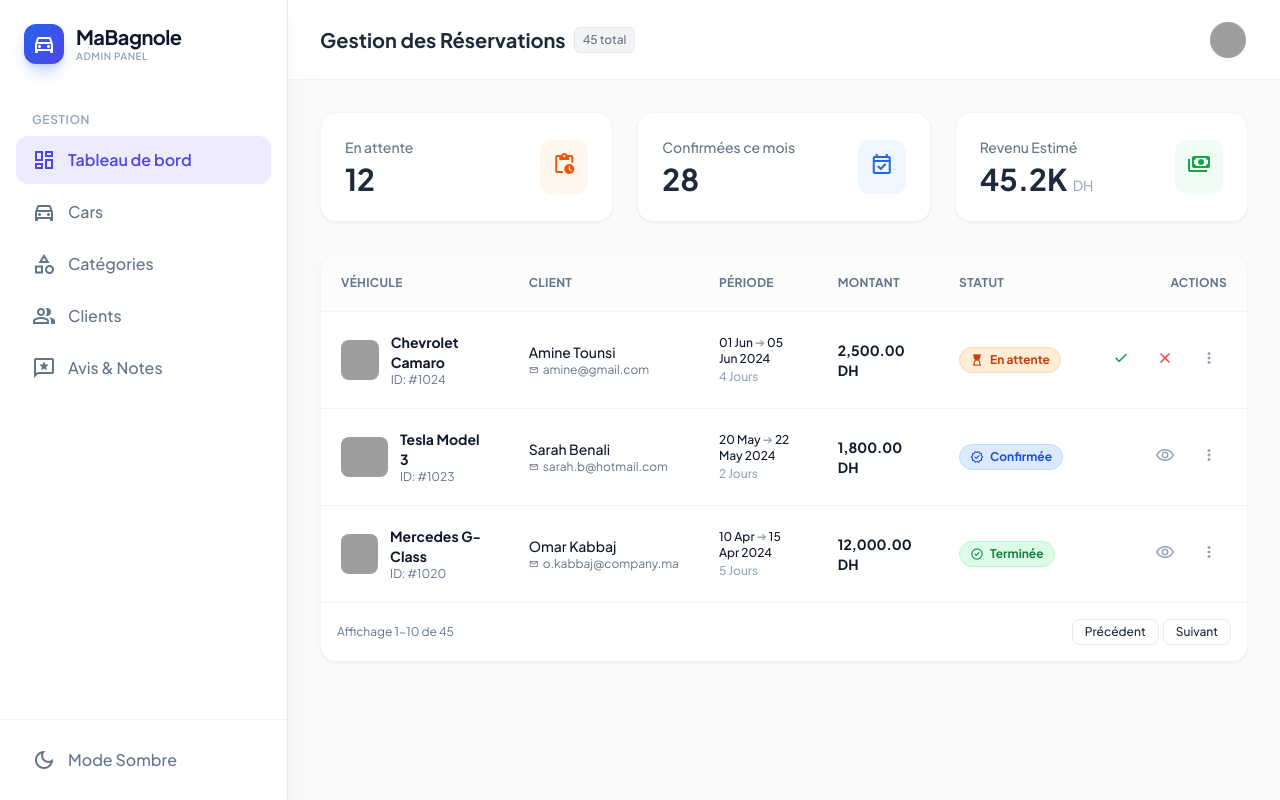
After one commit to AbdellahLemtiri/MaBagnole-V-03.0-01-26, a PHP site: page /MaBagnoleV1/views/admin/index.php in a window 1280 px wide. The commit adds this page. Run offline with PHP 8.4, Linux system fonts and the light colour scheme; some libraries are stand-ins or nearby versions; grey boxes are pictures that could not be loaded.

```diff
--- a/views/admin/car.php
+++ b/views/admin/car.php
@@ -77,7 +77,7 @@
         <span class="material-symbols-outlined">category</span>
         Catégories
       </a>
-      <a href="index.php?Action=usersAdmin"  class="flex items-center gap-3 px-4 py-3 rounded-xl text-slate-500 hover:bg-gray-50 dark:hover:bg-gray-700/50 hover:text-primary transition-all font-medium">
+      <a href="index.php?action=usersAdmin"  class="flex items-center gap-3 px-4 py-3 rounded-xl text-slate-500 hover:bg-gray-50 dark:hover:bg-gray-700/50 hover:text-primary transition-all font-medium">
         <span class="material-symbols-outlined">group</span>
         Clients
       </a>
--- /dev/null
+++ b/views/admin/index.php
@@ -0,0 +1,343 @@
+<?php
+
+// $reservations = Reservation::getAllReservations();
+$reservations = [
+  (object)[
+    'id' => 1024,
+    'client_nom' => 'Amine Tounsi',
+    'client_email' => 'amine@gmail.com',
+    'voiture_image' => 'https://images.unsplash.com/photo-1552519507-da3b142c6e3d?auto=format&fit=crop&w=300&q=80',
+    'voiture_nom' => 'Chevrolet Camaro',
+    'date_debut' => '2024-06-01',
+    'date_fin' => '2024-06-05',
+    'total' => 2500.00,
+    'status' => 'en attente'
+  ],
+  (object)[
+    'id' => 1023,
+    'client_nom' => 'Sarah Benali',
+    'client_email' => 'sarah.b@hotmail.com',
+    'voiture_image' => 'https://images.unsplash.com/photo-1617788138017-80ad40651399?auto=format&fit=crop&w=300&q=80',
+    'voiture_nom' => 'Tesla Model 3',
+    'date_debut' => '2024-05-20',
+    'date_fin' => '2024-05-22',
+    'total' => 1800.00,
+    'status' => 'confirmee'
+  ],
+  (object)[
+    'id' => 1020,
+    'client_nom' => 'Omar Kabbaj',
+    'client_email' => 'o.kabbaj@company.ma',
+    'voiture_image' => 'https://images.unsplash.com/photo-1605559424843-9e4c2287f38d?auto=format&fit=crop&w=300&q=80',
+    'voiture_nom' => 'Mercedes G-Class',
+    'date_debut' => '2024-04-10',
+    'date_fin' => '2024-04-15',
+    'total' => 12000.00,
+    'status' => 'terminee'
+  ]
+];
+?>
+
+<!DOCTYPE html>
+<html class="light" lang="fr">
+
+<head>
+  <meta charset="utf-8" />
+  <meta content="width=device-width, initial-scale=1.0" name="viewport" />
+  <title>Réservations - Admin MaBagnole</title>
+
+  <link rel="preconnect" href="https://fonts.googleapis.com" />
+  <link rel="preconnect" href="https://fonts.gstatic.com" crossorigin />
+  <link href="https://fonts.googleapis.com/css2?family=Plus+Jakarta+Sans:wght@300;400;500;600;700&display=swap" rel="stylesheet" />
+  <link href="https://fonts.googleapis.com/css2?family=Material+Symbols+Outlined:wght,FILL@100..700,0..1" rel="stylesheet" />
+
+  <script src="https://cdn.tailwindcss.com?plugins=forms"></script>
+  <script>
+    tailwind.config = {
+      darkMode: "class",
+      theme: {
+        extend: {
+          fontFamily: {
+            sans: ['"Plus Jakarta Sans"', "sans-serif"]
+          },
+          colors: {
+            primary: {
+              DEFAULT: "#4F46E5",
+              hover: "#4338CA",
+              light: "#EEF2FF"
+            }, // Indigo Theme
+            secondary: "#64748B",
+            success: "#10B981",
+            warning: "#F59E0B",
+            danger: "#EF4444",
+            dark: "#0F172A",
+            surface: "#1E293B",
+          },
+        },
+      },
+    };
+  </script>
+  <style>
+    .glass-effect {
+      background: rgba(255, 255, 255, 0.9);
+      backdrop-filter: blur(12px);
+      border-bottom: 1px solid rgba(0, 0, 0, 0.05);
+    }
+
+    .dark .glass-effect {
+      background: rgba(15, 23, 42, 0.9);
+      border-bottom: 1px solid rgba(255, 255, 255, 0.05);
+    }
+  </style>
+</head>
+
+<body class="bg-gray-50 dark:bg-dark text-slate-800 dark:text-gray-200 antialiased h-screen flex overflow-hidden transition-colors duration-300">
+
+
+  <aside class="w-72 bg-white dark:bg-surface border-r border-gray-200 dark:border-gray-800 hidden md:flex flex-col z-20 shadow-xl shadow-gray-200/50 dark:shadow-none">
+    <div class="p-6 flex items-center gap-3">
+      <div class="w-10 h-10 rounded-xl bg-gradient-to-br from-blue-600 to-indigo-600 flex items-center justify-center text-white shadow-lg shadow-blue-500/30">
+        <span class="material-symbols-outlined text-[24px]">directions_car</span>
+      </div>
+      <div>
+        <h1 class="text-xl font-bold tracking-tight text-slate-900 dark:text-white leading-tight">MaBagnole</h1>
+        <p class="text-[10px] font-semibold text-slate-400 uppercase tracking-wider">Admin Panel</p>
+      </div>
+    </div>
+
+    <nav class="flex-1 px-4 py-4 space-y-1 overflow-y-auto">
+      <p class="px-4 text-xs font-semibold text-slate-400 uppercase tracking-wider mb-2 mt-2">Gestion</p>
+
+      <a href="#" class="flex items-center gap-3 px-4 py-3 rounded-xl bg-primary/10 text-primary font-semibold transition-all">
+        <span class="material-symbols-outlined filled">dashboard</span>
+        Tableau de bord
+      </a>
+      <a href="#" class="flex items-center gap-3 px-4 py-3 rounded-xl text-slate-500 hover:bg-gray-50 dark:hover:bg-gray-700/50 hover:text-primary transition-all font-medium">
+        <span class="material-symbols-outlined filled">directions_car</span>
+      Cars
+      </a>
+      <a href="index.php?action=categories" class="flex items-center gap-3 px-4 py-3 rounded-xl text-slate-500 hover:bg-gray-50 dark:hover:bg-gray-700/50 hover:text-primary transition-all font-medium">
+        <span class="material-symbols-outlined">category</span>
+        Catégories
+      </a>
+      </a>
+
+      <a href="index.php?action=usersAdmin" class="flex items-center gap-3 px-4 py-3 rounded-xl text-slate-500 hover:bg-gray-50 dark:hover:bg-gray-700/50 hover:text-primary transition-all font-medium">
+        <span class="material-symbols-outlined">group</span>
+        Clients
+
+        <a href="#" class="flex items-center gap-3 px-4 py-3 rounded-xl text-slate-500 hover:bg-gray-50 dark:hover:bg-gray-700/50 hover:text-primary transition-all font-medium">
+          <span class="material-symbols-outlined">reviews</span>
+          Avis & Notes
+        </a>
+    </nav>
+
+    <div class="p-4 border-t border-gray-100 dark:border-gray-700">
+      <button onclick="toggleTheme()" class="flex items-center gap-3 w-full px-4 py-3 rounded-xl text-slate-500 hover:bg-gray-50 dark:hover:bg-gray-700/50 transition-all font-medium">
+        <span class="material-symbols-outlined dark:hidden">dark_mode</span>
+        <span class="material-symbols-outlined hidden dark:block text-yellow-400">light_mode</span>
+        <span class="dark:text-gray-300">Mode Sombre</span>
+      </button>
+    </div>
+  </aside>
+  <main class="flex-1 flex flex-col min-w-0 overflow-hidden relative">
+
+    <header class="h-20 glass-effect flex items-center justify-between px-8 z-10 sticky top-0">
+      <h2 class="text-xl font-bold text-slate-800 dark:text-white flex items-center gap-2">
+        Gestion des Réservations
+        <span class="px-2 py-1 rounded-md bg-gray-100 dark:bg-gray-700 text-xs text-gray-500 font-medium border border-gray-200 dark:border-gray-600">45 total</span>
+      </h2>
+      <div class="flex items-center gap-4">
+        <div class="h-10 w-10 rounded-full bg-gray-200 dark:bg-gray-700 overflow-hidden border-2 border-white dark:border-gray-600 shadow-sm">
+          <img src="https://i.pravatar.cc/150?u=admin" alt="Admin" class="w-full h-full object-cover" />
+        </div>
+      </div>
+    </header>
+
+    <div class="flex-1 overflow-y-auto p-6 md:p-8 scroll-smooth">
+
+      <div class="max-w-7xl mx-auto space-y-8">
+
+        <div class="grid grid-cols-1 md:grid-cols-3 gap-6">
+          <div class="bg-white dark:bg-surface p-6 rounded-2xl shadow-sm border border-gray-100 dark:border-gray-700 flex items-center justify-between hover:translate-y-[-2px] transition-all duration-300">
+            <div>
+              <p class="text-sm font-medium text-slate-500 dark:text-slate-400">En attente</p>
+              <h3 class="text-3xl font-bold text-slate-800 dark:text-white mt-1">12</h3>
+            </div>
+            <div class="p-3 bg-orange-50 dark:bg-orange-900/20 text-orange-600 rounded-xl">
+              <span class="material-symbols-outlined">pending_actions</span>
+            </div>
+          </div>
+          <div class="bg-white dark:bg-surface p-6 rounded-2xl shadow-sm border border-gray-100 dark:border-gray-700 flex items-center justify-between hover:translate-y-[-2px] transition-all duration-300">
+            <div>
+              <p class="text-sm font-medium text-slate-500 dark:text-slate-400">Confirmées ce mois</p>
+              <h3 class="text-3xl font-bold text-slate-800 dark:text-white mt-1">28</h3>
+            </div>
+            <div class="p-3 bg-blue-50 dark:bg-blue-900/20 text-blue-600 rounded-xl">
+              <span class="material-symbols-outlined">event_available</span>
+            </div>
+          </div>
+          <div class="bg-white dark:bg-surface p-6 rounded-2xl shadow-sm border border-gray-100 dark:border-gray-700 flex items-center justify-between hover:translate-y-[-2px] transition-all duration-300">
+            <div>
+              <p class="text-sm font-medium text-slate-500 dark:text-slate-400">Revenu Estimé</p>
+              <h3 class="text-3xl font-bold text-slate-800 dark:text-white mt-1">45.2K <span class="text-sm font-normal text-slate-400">DH</span></h3>
+            </div>
+            <div class="p-3 bg-green-50 dark:bg-green-900/20 text-green-600 rounded-xl">
+              <span class="material-symbols-outlined">payments</span>
+            </div>
+          </div>
+        </div>
+
+
+        <div class="bg-white dark:bg-surface rounded-2xl shadow-sm border border-gray-100 dark:border-gray-700 overflow-hidden">
+          <div class="overflow-x-auto">
+            <table class="w-full text-left border-collapse">
+              <thead>
+                <tr class="bg-gray-50/50 dark:bg-gray-800/50 border-b border-gray-100 dark:border-gray-700">
+                  <th class="p-5 text-xs font-bold text-slate-500 uppercase tracking-wide">Véhicule</th>
+                  <th class="p-5 text-xs font-bold text-slate-500 uppercase tracking-wide">Client</th>
+                  <th class="p-5 text-xs font-bold text-slate-500 uppercase tracking-wide">Période</th>
+                  <th class="p-5 text-xs font-bold text-slate-500 uppercase tracking-wide">Montant</th>
+                  <th class="p-5 text-xs font-bold text-slate-500 uppercase tracking-wide">Statut</th>
+                  <th class="p-5 text-xs font-bold text-slate-500 uppercase tracking-wide text-right">Actions</th>
+                </tr>
+              </thead>
+              <tbody class="divide-y divide-gray-100 dark:divide-gray-700 text-sm">
+
+                <?php if (empty($reservations)): ?>
+                  <tr>
+                    <td colspan="6" class="p-10 text-center text-slate-500">Aucune réservation trouvée.</td>
+                  </tr>
+                <?php else: ?>
+                  <?php foreach ($reservations as $res): ?>
+                    <tr class="group hover:bg-gray-50 dark:hover:bg-gray-800/50 transition-colors">
+
+                      <td class="p-5">
+                        <div class="flex items-center gap-3">
+                          <div class="w-12 h-10 rounded-lg bg-gray-100 overflow-hidden">
+                            <img src="<?= $res->voiture_image ?>" class="w-full h-full object-cover" alt="Car">
+                          </div>
+                          <div>
+                            <p class="font-bold text-slate-900 dark:text-white"><?= $res->voiture_nom ?></p>
+                            <p class="text-xs text-slate-500">ID: #<?= $res->id ?></p>
+                          </div>
+                        </div>
+                      </td>
+
+                      <td class="p-5">
+                        <div>
+                          <p class="font-medium text-slate-900 dark:text-white"><?= $res->client_nom ?></p>
+                          <p class="text-xs text-slate-500 flex items-center gap-1">
+                            <span class="material-symbols-outlined text-[10px]">mail</span>
+                            <?= $res->client_email ?>
+                          </p>
+                        </div>
+                      </td>
+
+                      <td class="p-5">
+                        <div class="flex flex-col text-xs font-medium">
+                          <span class="text-slate-900 dark:text-gray-300"><?= date('d M', strtotime($res->date_debut)) ?> <span class="text-slate-400">➔</span> <?= date('d M Y', strtotime($res->date_fin)) ?></span>
+
+                          <?php
+                          $start = new DateTime($res->date_debut);
+                          $end = new DateTime($res->date_fin);
+                          $days = $end->diff($start)->days;
+                          ?>
+                          <span class="text-slate-400 mt-0.5"><?= $days ?> Jours</span>
+                        </div>
+                      </td>
+
+                      <td class="p-5 font-bold text-slate-900 dark:text-white">
+                        <?= number_format($res->total, 2) ?> DH
+                      </td>
+
+                      <td class="p-5">
+                        <?php
+                        $status = strtolower($res->status);
+                        $badgeClass = '';
+                        $icon = '';
+                        $text = '';
+
+                        if ($status == 'en attente') {
+                          $badgeClass = 'bg-orange-100 text-orange-700 dark:bg-orange-500/10 dark:text-orange-400 border border-orange-200 dark:border-orange-500/20';
+                          $icon = 'hourglass_top';
+                          $text = 'En attente';
+                        } elseif ($status == 'confirmee' || $status == 'en cours') {
+                          $badgeClass = 'bg-blue-100 text-blue-700 dark:bg-blue-500/10 dark:text-blue-400 border border-blue-200 dark:border-blue-500/20';
+                          $icon = 'verified';
+                          $text = 'Confirmée';
+                        } elseif ($status == 'terminee') {
+                          $badgeClass = 'bg-green-100 text-green-700 dark:bg-green-500/10 dark:text-green-400 border border-green-200 dark:border-green-500/20';
+                          $icon = 'check_circle';
+                          $text = 'Terminée';
+                        } else {
+                          $badgeClass = 'bg-red-100 text-red-700 dark:bg-red-500/10 dark:text-red-400 border border-red-200 dark:border-red-500/20';
+                          $icon = 'cancel';
+                          $text = 'Annulée';
+                        }
+                        ?>
+                        <span class="inline-flex items-center gap-1.5 px-2.5 py-1 rounded-full text-xs font-bold <?= $badgeClass ?>">
+                          <span class="material-symbols-outlined text-[14px]"><?= $icon ?></span>
+                          <?= $text ?>
+                        </span>
+                      </td>
+
+                      <td class="p-5 text-right">
+                        <div class="flex items-center justify-end gap-2">
+                          <?php if ($status == 'en attente'): ?>
+                            <button title="Valider" class="p-2 rounded-lg text-green-600 hover:bg-green-50 dark:hover:bg-green-900/20 transition-colors">
+                              <span class="material-symbols-outlined text-[20px]">check</span>
+                            </button>
+                            <button title="Refuser" class="p-2 rounded-lg text-red-500 hover:bg-red-50 dark:hover:bg-red-900/20 transition-colors">
+                              <span class="material-symbols-outlined text-[20px]">close</span>
+                            </button>
+                          <?php else: ?>
+                            <button title="Détails" class="p-2 rounded-lg text-slate-400 hover:text-primary-DEFAULT hover:bg-gray-100 dark:hover:bg-gray-800 transition-colors">
+                              <span class="material-symbols-outlined text-[20px]">visibility</span>
+                            </button>
+                          <?php endif; ?>
+
+                          <button class="p-2 rounded-lg text-slate-400 hover:text-slate-600 hover:bg-gray-100 dark:hover:bg-gray-800 transition-colors">
+                            <span class="material-symbols-outlined text-[20px]">more_vert</span>
+                          </button>
+                        </div>
+                      </td>
+
+                    </tr>
+                  <?php endforeach; ?>
+                <?php endif; ?>
+              </tbody>
+            </table>
+          </div>
+
+          <div class="p-4 border-t border-gray-100 dark:border-gray-700 flex justify-between items-center">
+            <span class="text-xs text-slate-500">Affichage 1-10 de 45</span>
+            <div class="flex gap-1">
+              <button class="px-3 py-1 rounded-lg border border-gray-200 dark:border-gray-700 text-xs font-medium hover:bg-gray-50 dark:hover:bg-gray-800 transition-colors">Précédent</button>
+              <button class="px-3 py-1 rounded-lg border border-gray-200 dark:border-gray-700 text-xs font-medium hover:bg-gray-50 dark:hover:bg-gray-800 transition-colors">Suivant</button>
+            </div>
+          </div>
+        </div>
+
+      </div>
+    </div>
+  </main>
+
+  <script>
+    // Theme Toggle Script
+    function toggleTheme() {
+      if (document.documentElement.classList.contains("dark")) {
+        document.documentElement.classList.remove("dark");
+        localStorage.setItem("theme", "light");
+      } else {
+        document.documentElement.classList.add("dark");
+        localStorage.setItem("theme", "dark");
+      }
+    }
+    if (localStorage.theme === "dark" || (!("theme" in localStorage) && window.matchMedia("(prefers-color-scheme: dark)").matches)) {
+      document.documentElement.classList.add("dark");
+    }
+  </script>
+</body>
+
+</html>
```
